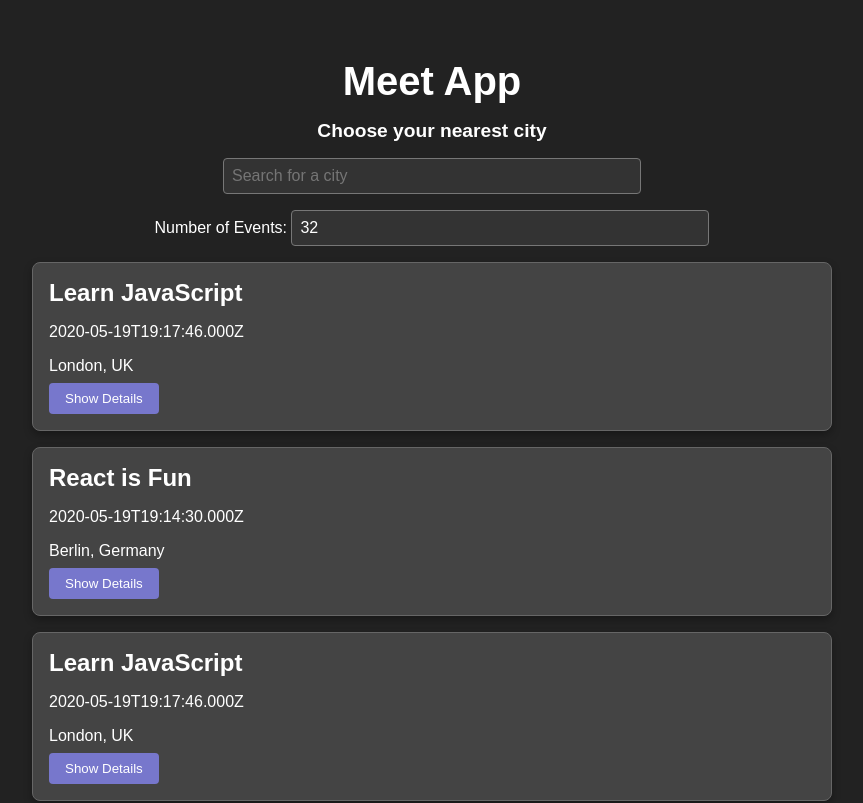
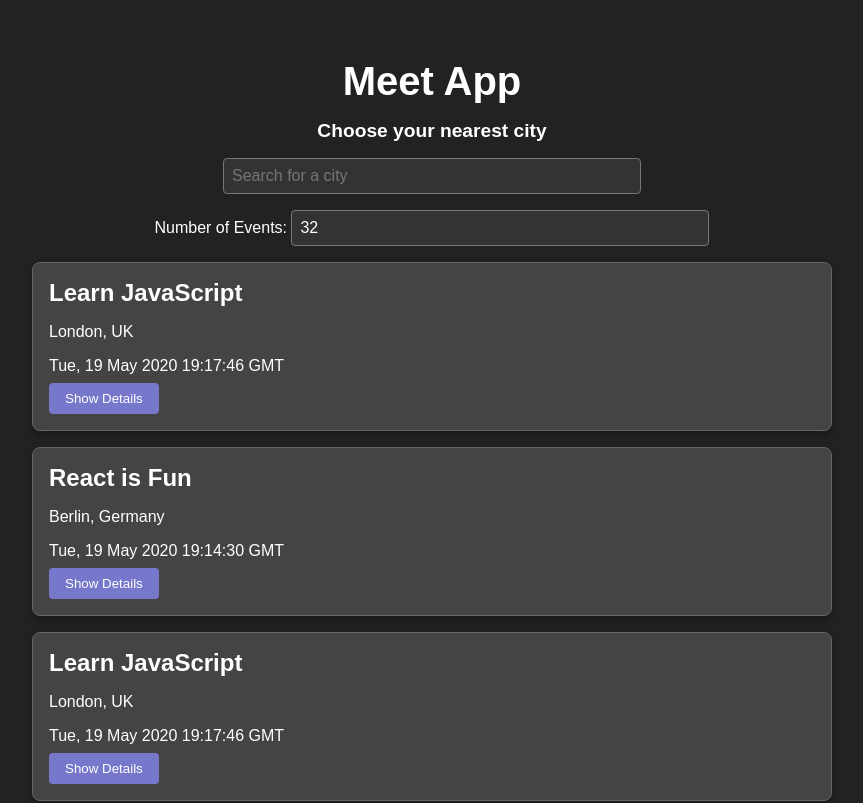
Before and after one commit to jdeebs/meet, a React (Create React App) app: page / in a window 1280 px wide. Shown: the top 803 px of the page, without its empty margins (208-1071 px from the left). Built offline with nearby package versions, Linux system fonts and the light colour scheme.

Commit message:
Refactor Event.js to show event details, format dates

```diff
--- a/src/components/Event/Event.js
+++ b/src/components/Event/Event.js
@@ -5,20 +5,22 @@
   // State to track if the event details are shown
   const [showDetails, setShowDetails] = useState(false);
 
-  // Function to toggle the visibility of event details
-  const handleToggleDetails = () => {
-    setShowDetails((prevShowDetails) => !prevShowDetails);
-  };
-
   return (
     <ul id="event">
-      <h2>{event.summary}</h2>
-      <p>{event.created}</p>
-      <p>{event.location}</p>
-      <button id="show-details" onClick={handleToggleDetails}>
+      <h2>{event && event.summary}</h2>
+      <p>{event && event.location}</p>
+      <p>{event && new Date(event.created).toUTCString()}</p>
+      {showDetails ? (
+        <p className="details">{event && event.description}</p>
+      ) : null}
+      <button
+        id="show-details"
+        onClick={() => {
+          showDetails ? setShowDetails(false) : setShowDetails(true);
+        }}
+      >
         {showDetails ? "Hide Details" : "Show Details"}
       </button>
-      {showDetails && <p>Event Details</p>}
     </ul>
   );
 };
```
